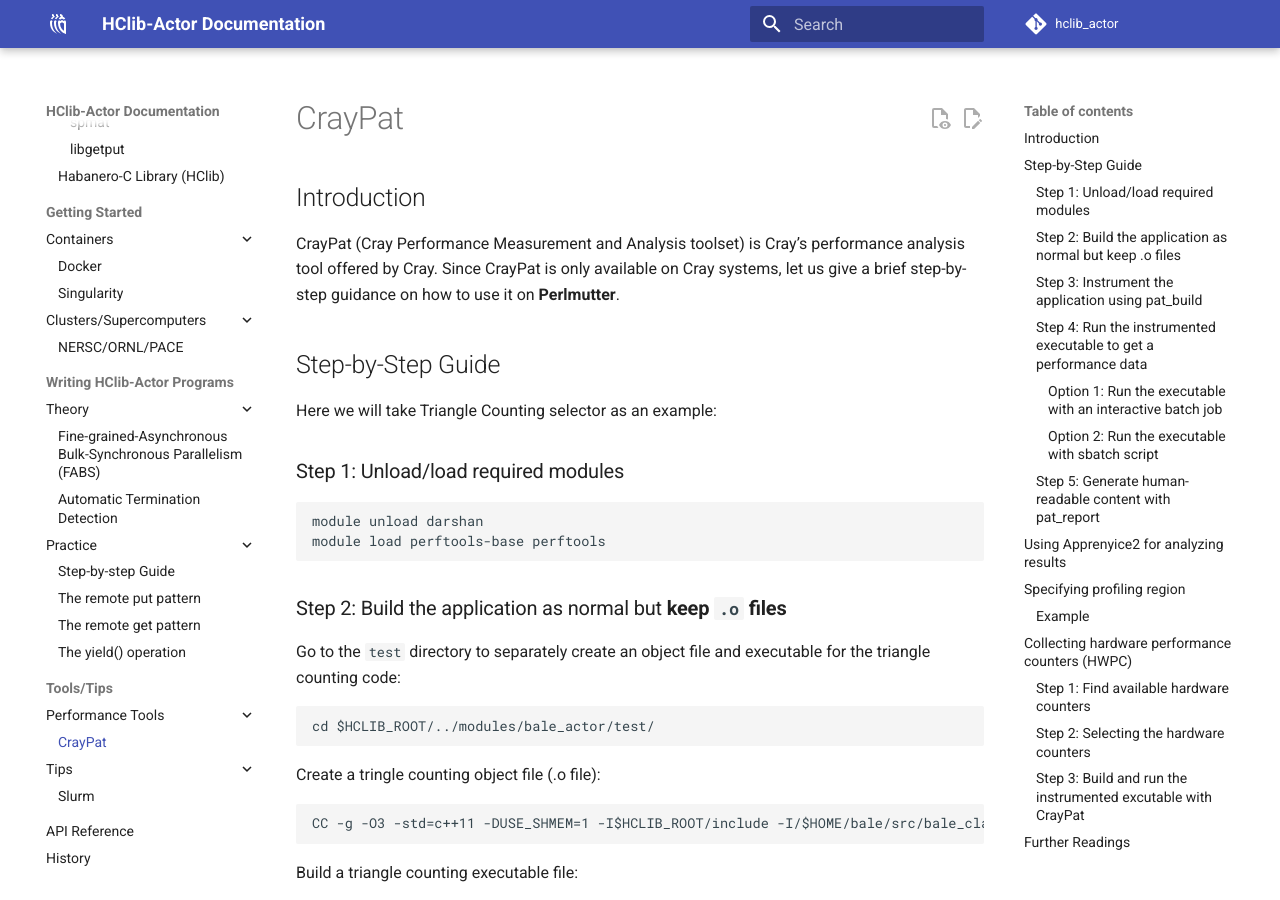
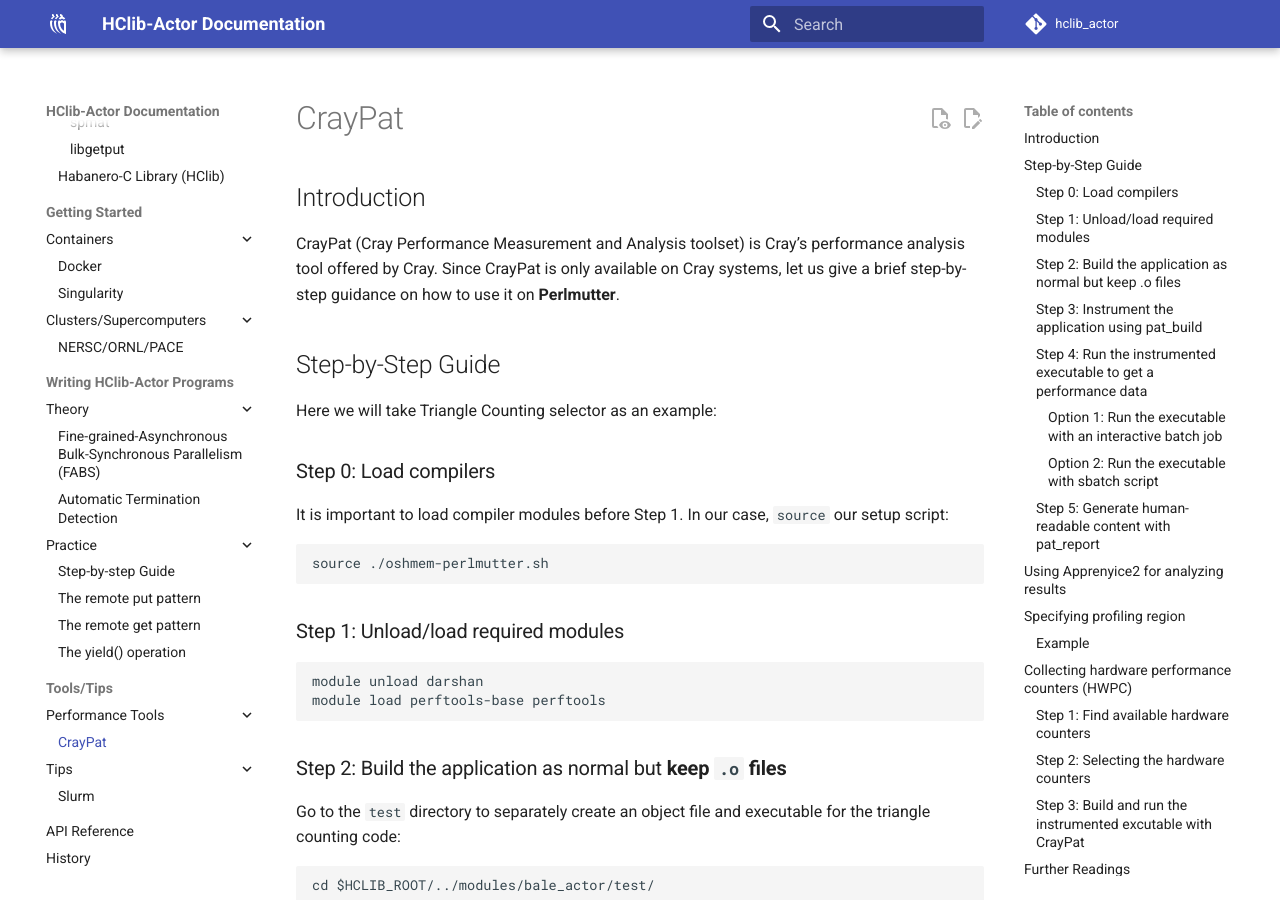
Before and after one commit to ahayashi/hclib-actor, an MkDocs documentation site: the page built from doc/markdowns/tools/craypat.md, in a window 1280 px wide and 900 px high. Built offline with MkDocs 1.6.1 and Material for MkDocs 9.7.7, drawn with Linux system fonts in a browser that asks for light colours; comment, search, counter and statistics services are not loaded.

Commit message:
Update craypat.md

````diff
--- a/doc/markdowns/tools/craypat.md
+++ b/doc/markdowns/tools/craypat.md
@@ -4,6 +4,12 @@ CrayPat (Cray Performance Measurement and Analysis toolset) is Cray’s performa
 
 ## Step-by-Step Guide
 Here we will take Triangle Counting selector as an example:
+
+### Step 0: Load compilers
+It is important to load compiler modules before Step 1. In our case, `source` our setup script:
+```
+source ./oshmem-perlmutter.sh
+```
 
 ### Step 1: Unload/load required modules
 ```
````
